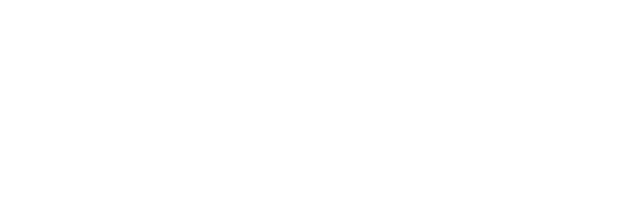
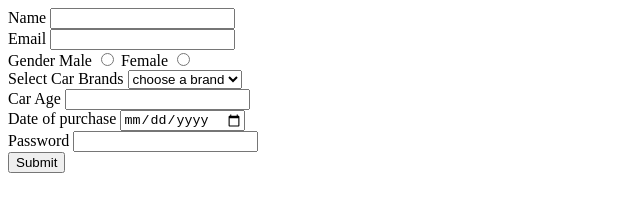
Before and after one commit to acciojob/car-insurance-form-Sayan-712, a website: page main.html in a window 1280 px wide. Shown: the whole page, without its empty margins (0-640 px from the left). Drawn offline with Linux system fonts and the light colour scheme.

Commit message:
created a submission

```diff
--- a/main.html
+++ b/main.html
@@ -10,7 +10,47 @@
 	<!-- the entire body must be written by student -->
     <script type="text/javascript" src="./script.js">
 </script>
-
+<section>
+	<form action=""method="post">
+		<div>
+			<label for="name">Name</label>
+			<input type="text" id="name" name="name" required>
+		</div>
+		<div>
+			<label for="email">Email</label>
+			<input type="email" id="email" name="email">
+		</div>
+		<div>
+			<label for="gender">Gender</label>
+			<label for="male">Male</label>
+			<input type="radio" id="male" name="gender" required>
+			<label for="female">Female</label>
+			<input type="radio" id="female" name="gender">
+		</div>
+		<div>
+			<label for="cars">Select Car Brands</label>
+			<select name="cars" id="cars">
+				<option value="" id="cars">choose a brand</option>
+				<option value="bmw" id="cars">BMW</option>
+				<option value="audi" id="cars">Audi</option>
+				<option value="Mercedez" id="cars">Mercedez</option>
+			</select>
+		</div>
+		<div>
+			<label for="carage">Car Age</label>
+			<input type="number" id="carage" name="carage" required>
+		</div>
+		<div>
+		<label for="dop">Date of purchase</label>
+		<input type="date" id="dop" name="dop" required>
+		</div>
+		<div>
+		<label for="password">Password</label>
+		<input type="password" id="password" required>
+		</div>
+		<button type="submit">Submit</button>
+	</form>
+</section>
 </body>
 
 </html>
```
